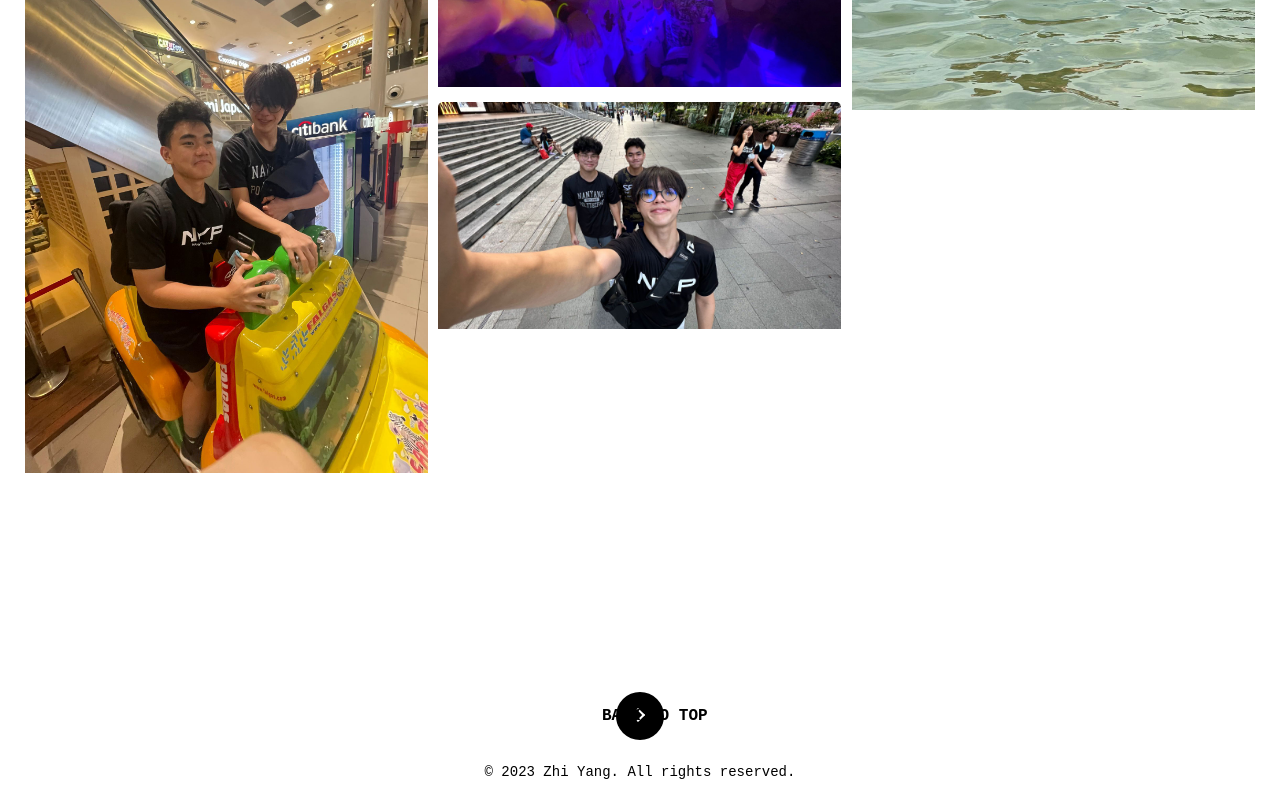
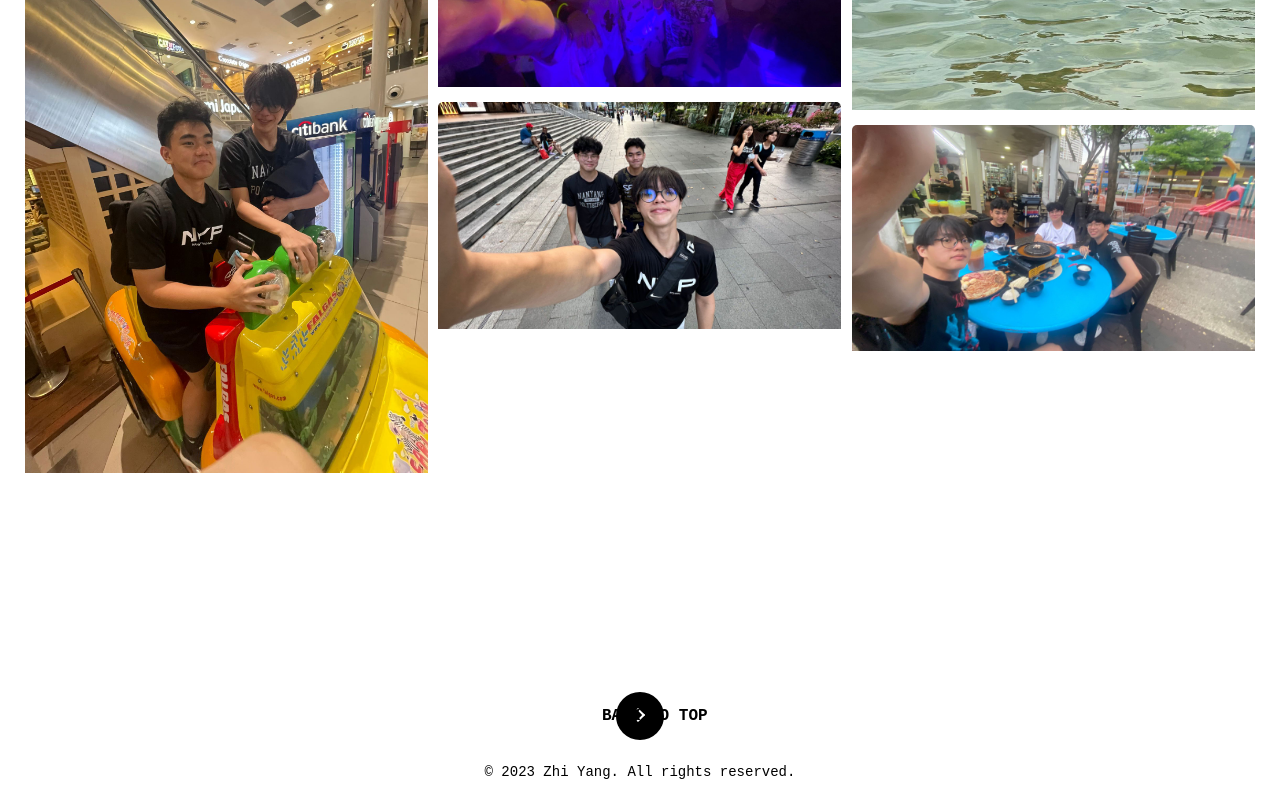
Before and after one commit to Logicifyz/Portfolio, a plain HTML site: page gallerypage.html in a window 1280 px wide. Shown: the part 2836-3636 px from the top of the page. Drawn offline with Linux system fonts and the light colour scheme.

Commit message:
added on pictures

```diff
--- a/gallerypage.html
+++ b/gallerypage.html
@@ -78,6 +78,7 @@
                     <img src="images/gallerypageimage (13).jpg" alt="">
                     <img src="images/gallerypageimage (14).jpg" alt="">
                     <img src="images/gallerypageimage (16).jpg" alt="">
+                    <img src="images/gallerypageimage (26).jpg" alt="">
                 </div>
             </div>
 
```
